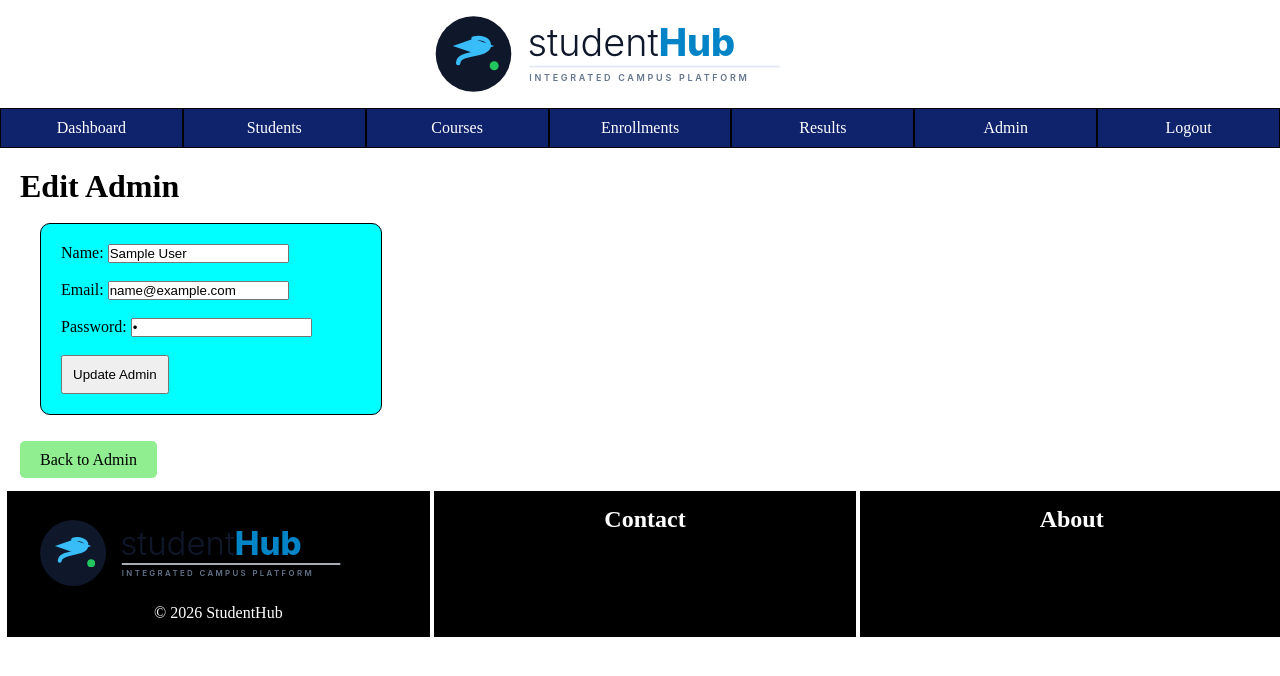
After one commit to kavithigamage/student_management, a PHP site: page /admin/edit_admin.php?id=1 in a window 1280 px wide. The commit adds this page. Shown: the top 676 px of the page. Run offline with PHP 8.4, Linux system fonts and the light colour scheme; the visitor is signed in with stand-in values (Sample User, id 1); tables that the repository leaves empty or names only in its code hold one stand-in row (values such as "Sample post").

Commit message:
version 1

```diff
--- a/admin/add_admin.php
+++ b/admin/add_admin.php
@@ -83,6 +83,7 @@
             <input type="submit" name="submit" value="Add Admin">
         </form>
         <br><br>
+        <a href="admins.php">Back to Admin</a>
         <br>
     </div>
     <?php
--- /dev/null
+++ b/admin/edit_admin.php
@@ -0,0 +1,94 @@
+<?php
+    include "../includes/admin-auth.php";
+    include "../includes/db.php";
+    $admin_id = (int)$_GET['id'];
+
+    $stmt = $conn->prepare("SELECT * FROM users WHERE user_id = ? AND role = 'admin'");
+    $stmt->bind_param("i", $admin_id);
+    $stmt->execute();
+    $admin = $stmt->get_result()->fetch_assoc();
+    $stmt->close();
+    if (!$admin) {
+        die("Admin not found");
+    }
+
+    if(isset($_POST['submit'])){
+        $name = trim($_POST['name']);
+        $email = trim($_POST['email']);
+        $password = trim($_POST['password']);
+
+        // Update the admin
+        $hashed_password = password_hash($password, PASSWORD_DEFAULT);
+        $stmt = $conn->prepare("UPDATE users SET name=?, email=?, password=? WHERE user_id=? AND role = 'admin'");
+        $stmt->bind_param("sssi", $name, $email, $hashed_password, $admin_id);
+        $stmt->execute();
+        $stmt->close();
+
+        header("Location: admins.php");
+        exit();
+    }
+
+?>
+<!DOCTYPE html>
+<html lang="en">
+<head>
+    <meta charset="UTF-8">
+    <meta name="viewport" content="width=device-width, initial-scale=1.0">
+    <title>Document</title>
+    <style>
+        .content{
+            margin: 20px;
+        }
+        .content form{
+            width: 300px;
+            margin-left: 20px;
+            background-color: aqua;
+            border-radius: 10px;
+            border: 1px solid black;
+            padding: 20px;
+        }
+        .content a{
+            text-decoration: none;
+            background-color: lightgreen;
+            color: black;
+            padding: 10px 20px;
+            border-radius: 5px;
+        }
+        form input[type="submit"]{
+            padding: 10px;
+        }
+    </style>
+
+</head>
+<body>
+    <?php
+        include "../includes/header.php";
+    ?>
+    <?php
+        include "../includes/admin-navbar.php";
+    ?>
+    <div class="content">
+        <h1>Edit Admin</h1>
+        <br>
+        <form action="edit_admin.php?id=<?php echo $admin_id; ?>" method="POST">
+            <label for="name">Name:</label>
+            <input type="text" name="name" id="name" value="<?php echo htmlspecialchars($admin['name']); ?>" required>
+            <br><br>
+            <label for="email">Email:</label>
+            <input type="email" name="email" id="email" value="<?php echo htmlspecialchars($admin['email']); ?>" required>
+            <br><br>
+            <label for="password">Password:</label>
+            <input type="password" name="password" id="password" value="<?php echo htmlspecialchars($admin['password']); ?>" required>
+            <br><br>
+            <input type="submit" name="submit" value="Update Admin">
+        </form>
+        <br><br>
+
+        <a href="admins.php">Back to Admin</a>
+        <br>
+    </div>
+    <?php
+        include "../includes/footer.php";
+    ?>
+</body>
+</html>
--- a/includes/admin-navbar.php
+++ b/includes/admin-navbar.php
@@ -34,7 +34,7 @@
         <a href="../admin/course.php">Courses</a>
         <a href="../admin/enrollments.php">Enrollments</a>
         <a href="../admin/results.php">Results</a>
-        <a href="../admin/add_admin.php">Add Admin</a>
+        <a href="../admin/admins.php">Admin</a>
         <a href="../logout.php">Logout</a>
     </nav>
 </body>
```
Also changed, not shown: admin/admins.php (added, +73 -0 lines), admin/delete_admin.php (added, +15 -0 lines).
